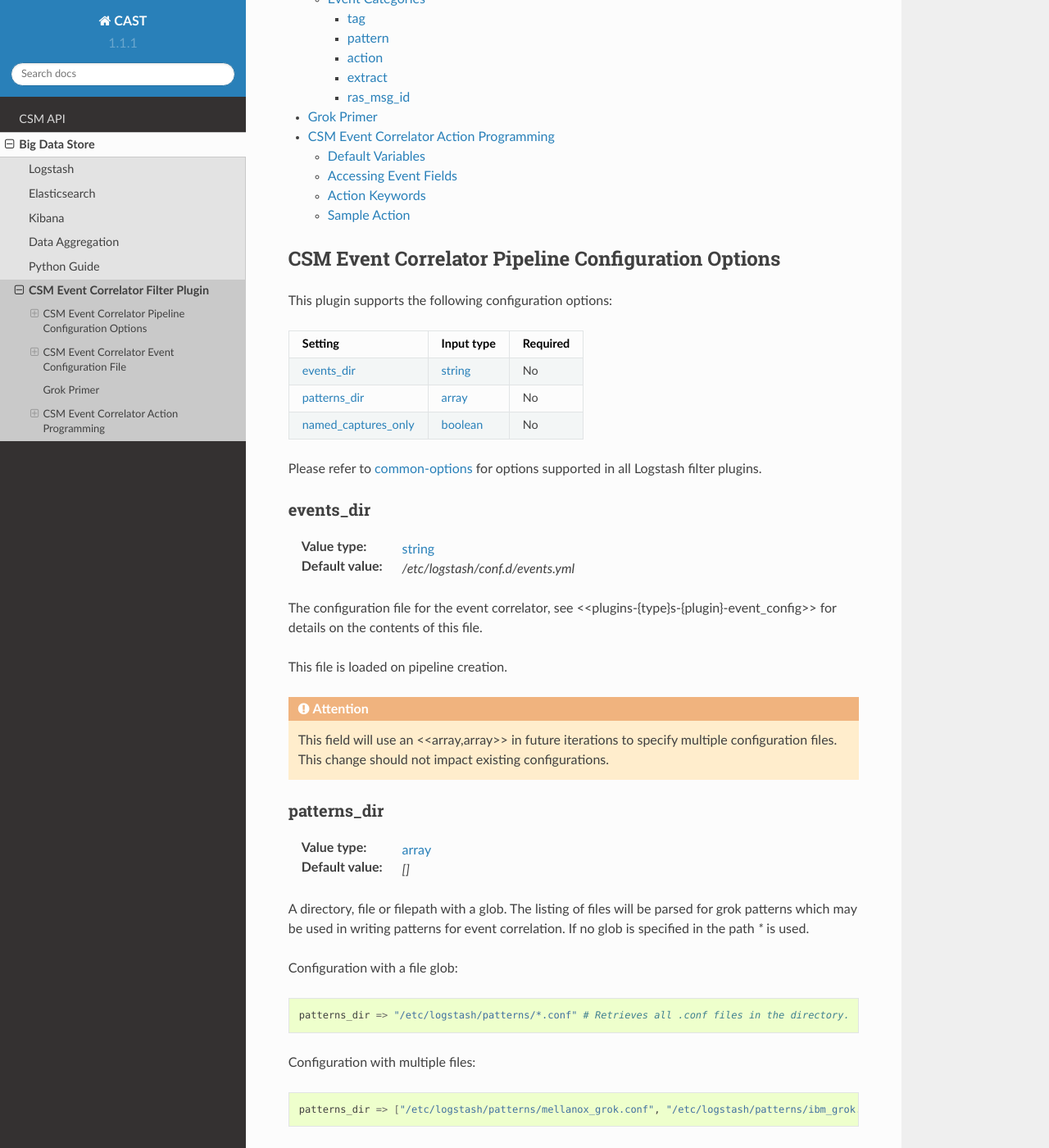
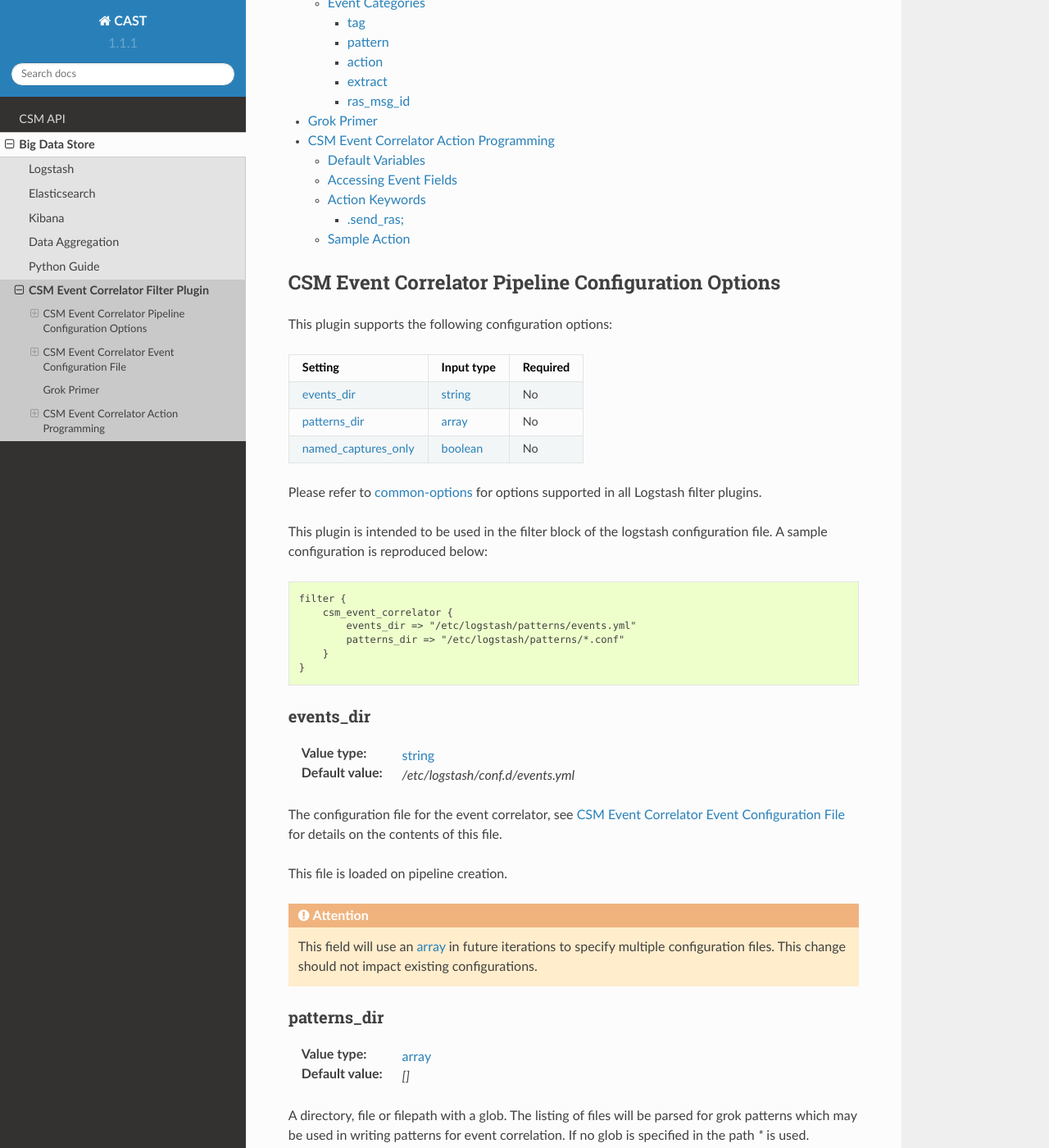
Before and after one commit to IBM/CAST, a Sphinx documentation site: the page built from docs/source/cast-big-data/csm-event-correlator.rst, in a window 1280 px wide and 1400 px high, scrolled down 821 px. Shown: the whole window at 82% size. Built offline with Sphinx 7.4.7 and the Read the Docs theme 2.0.0, drawn with Linux system fonts in a browser that asks for light colours; some of the changed text lies outside the part shown.

Commit message:
Adding additional notes to the documentation, fixed some formatting bugs.

```diff
--- a/docs/source/cast-big-data/csm-event-correlator.rst
+++ b/docs/source/cast-big-data/csm-event-correlator.rst
@@ -2,17 +2,15 @@
 
 CSM Event Correlator Filter Plugin
 ==================================
+
+.. attention:: The following document is a work in progress! The CSM Event Correlator is currently
+    under development and the interface is subject to change.
 
 Parses arbitrary text and structures the results of the parse into actionable events.
 
 The CSM Event Correlator is a utility by which a system administrator may specify a collection
 of patterns (grok style), grouping by context (e.g. syslog, event log, etc.), which trigger
 actions (ruby scripts).
-
-CSM Event Correlator is compatible with all existing Logstash grok patterns default patterns
-may be found in official Logstash documentation.
-
-The CSM Event Correlator uses a yaml format to specify pattern-action pairs.
 
 .. contents::
    :local:
@@ -35,17 +33,29 @@ This plugin supports the following configuration options:
 Please refer to `common-options`_ for options supported in all Logstash
 filter plugins.
 
+This plugin is intended to be used in the filter block of the logstash configuration file.
+A sample configuration is reproduced below:
+
+.. code-block:: none
+
+    filter {
+        csm_event_correlator {
+            events_dir => "/etc/logstash/patterns/events.yml"
+            patterns_dir => "/etc/logstash/patterns/*.conf"
+        }
+    }
+
 events_dir
 ^^^^^^^^^^
 :Value type: `string`_
 :Default value:  `/etc/logstash/conf.d/events.yml`
 
-The configuration file for the event correlator, see <<plugins-{type}s-{plugin}-event_config>> for
-details on the contents of this file.
+The configuration file for the event correlator, see `CSM Event Correlator Event Configuration File`_
+for details on the contents of this file.
 
 This file is loaded on pipeline creation.
 
-.. attention:: This field will use an <<array,array>> in future iterations to specify multiple configuration
+.. attention:: This field will use an `array`_ in future iterations to specify multiple configuration
     files. This change should not impact existing configurations.
 
 patterns_dir
@@ -193,7 +203,7 @@ csm_port
 The port on the server running the CSM REST daemon. This port will be used to connect by the
 `.send_ras;` utility.
 
-NOTE: This will eventually have a default value of `4213`
+.. attention:: In a future release `4213` will be the default value.
 
 data_sources
 ************
@@ -204,7 +214,7 @@ matches `type` field of the logstash event processed by the filter plugin. The t
 may be set in the `input` section of the logstash configuration file.
 
 Below is an example of setting the type of all incoming communication on the `10515` tcp port to
-have the _syslog_ `type`:
+have the `syslog` `type`:
 
 .. code-block:: none
 
@@ -215,11 +225,10 @@ have the _syslog_ `type`:
         }
     }
 
-The YAML configuration file for the _syslog_ data source would then look something like this:
+The YAML configuration file for the `syslog` data source would then look something like this:
 
 .. code-block:: YAML
 
-    data_sources:
         syslog:
             # Event Data Sources configuration settings.
         # More data sources.
@@ -263,9 +272,9 @@ field are then used to generate the ras event spawned with the `.send_ras;` util
 The referenced data is used in the `location_name` of the of the REST payload sent by `.send_ras;`.
 
 For example, assume an event is being processed by the filter. This event has the field
-`syslogHostname` populated at some point in the pipeline's execution to have the value of _cn1_.
+`syslogHostname` populated at some point in the pipeline's execution to have the value of `cn1`.
 It is determined that this event was worth responding to and a RAS event is created. Since
-`ras_location` was set to `syslogHostname` the value of _cn1_ is POSTed to the CSM REST daemon
+`ras_location` was set to `syslogHostname` the value of `cn1` is POSTed to the CSM REST daemon
 when creating the RAS event.
 
 ras_timestamp
@@ -411,13 +420,12 @@ as described later. `EXTRACTED_NAME` identifiers are added to the big data recor
 The `EXTRACTED_NAME` section is optional, patterns without the `EXTRACTED_NAME` are matched, but
 not extracted.
 
-For specifying custom patterns refer to
-<https://github.com/logstash-plugins/logstash-patterns-core/tree/master/patterns>.
+For specifying custom patterns refer to `custom patterns`_.
 
 A grok pattern may also use raw regular expressions to perform non-extracting pattern matches.
-_Anonymous_ extraction patterns may be specified with the following syntax: `(?<EXTRACTED_NAME>REGEX)`
+`Anonymous` extraction patterns may be specified with the following syntax: `(?<EXTRACTED_NAME>REGEX)`
 
-`EXTRACTED_NAME` in the _anonymous_ extraction pattern is identical to the named pattern. `REGEX` is
+`EXTRACTED_NAME` in the `anonymous` extraction pattern is identical to the named pattern. `REGEX` is
 a standard regular expression.
 
 CSM Event Correlator Action Programming
@@ -469,10 +477,17 @@ Action Keywords
 Several action keywords are provided to abstract or reduce the code written in the actions.
 Action keywords always start with a `.` and end with a `;`.
 
-:.send_ras; :  Creates a ras event with `msg_id` == `ras_msg_id`, `location_name` == `ras_location`,
-    `time_stamp` == `ras_timestamp`, and `raw_data` == `raw_data`.
 
-    Currently only issues RESTful create requests. Planned improvements add local calls.
+.send_ras;
+**********
+Creates a ras event with `msg_id` == `ras_msg_id`, `location_name` == `ras_location`,
+`time_stamp` == `ras_timestamp`, and `raw_data` == `raw_data`.
+
+Currently only issues RESTful create requests. Planned improvements add local calls.
+
+.. TODO Rewrite this documentation.
+
+.. attention:: A clarification for this section will be provided in the near future. (5/18/2018 jdunham@us.ibm.com)
 
 Sample Action
 ^^^^^^^^^^^^^
@@ -505,9 +520,9 @@ All together it becomes:
 This action script is then compiled and stored by the plugin at load time then executed when
 actions are triggered by events.
 
-
 .. Links
 .. _common-options: https://www.elastic.co/guide/en/elasticsearch/reference/current/common-options.html
 .. _array: https://www.elastic.co/guide/en/elasticsearch/reference/current/array.html
 .. _string: https://www.elastic.co/guide/en/elasticsearch/reference/current/text.html
 .. _boolean: https://www.elastic.co/guide/en/elasticsearch/reference/current/boolean.html
+.. _custom patterns: https://github.com/logstash-plugins/logstash-patterns-core/tree/master/patterns
--- a/docs/source/cast-big-data/data-aggregators.rst
+++ b/docs/source/cast-big-data/data-aggregators.rst
@@ -34,7 +34,7 @@ to Logstash via a redirection hierarchy outlined in the table below:
 
 +----------------+--------------------+
 |  Type of Node  | Syslog Destination |
-+----------------+--------------------+
++================+====================+
 |  Service Node  |    Logstash        |
 +----------------+--------------------+
 |  Compute Node  |    Service Node    |
```
Also changed, not shown: other parts of docs/source/cast-big-data/csm-event-correlator.rst (+1 -1 lines), docs/source/cast-big-data/logstash.rst (+5 -8 lines).
